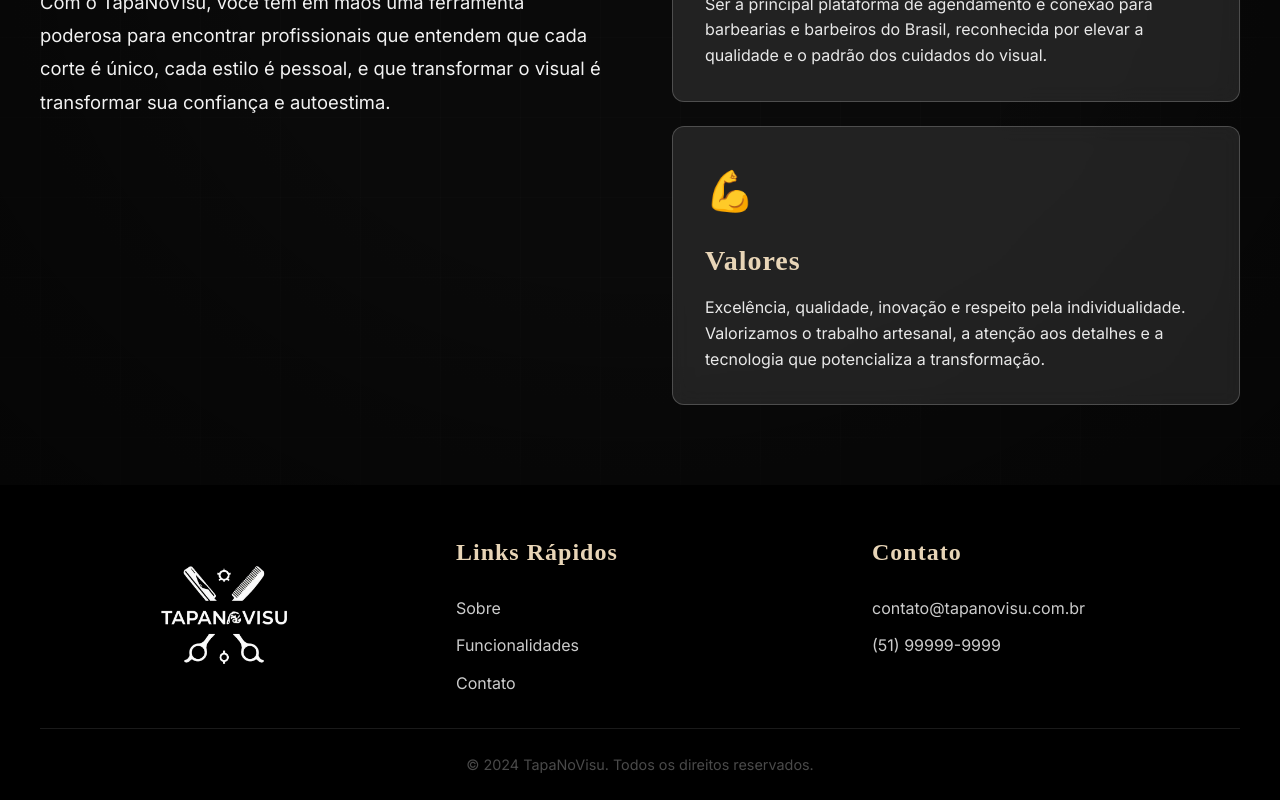
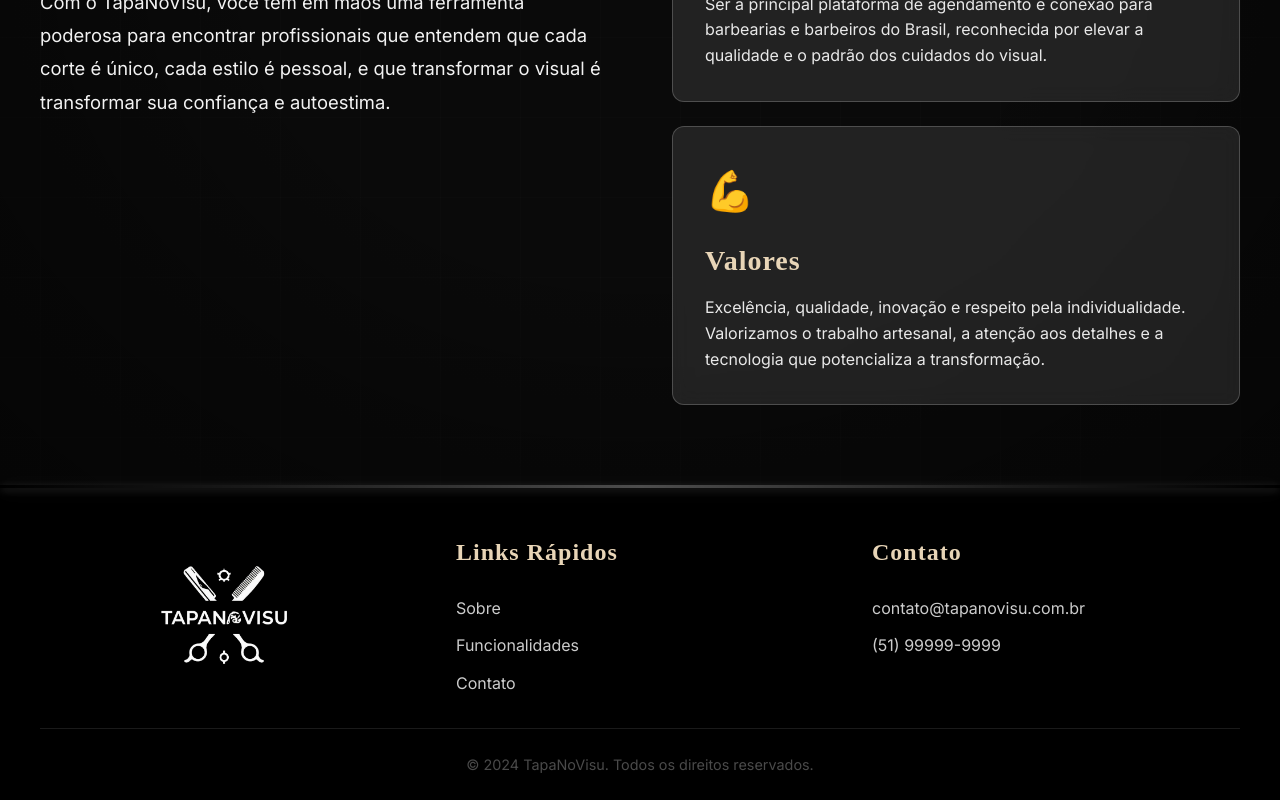
Before and after one commit to thiagosm89/navacho-frontend, a React (Vite) app: page / in a window 1280 px wide. Shown: the part 2254-3054 px from the top of the page. Built offline with nearby package versions, Linux system fonts and the light colour scheme; a web font is replaced by a local one.

Commit message:
fix: ajustes

```diff
--- a/src/components/Footer/Footer.css
+++ b/src/components/Footer/Footer.css
@@ -2,6 +2,27 @@
   background-color: var(--tapanovisu-preto);
   color: var(--tapanovisu-branco);
   padding: 3rem 2rem 1.5rem;
+  position: relative;
+}
+
+.footer::before {
+  content: '';
+  position: absolute;
+  top: 0;
+  left: 0;
+  right: 0;
+  height: 3px;
+  background: linear-gradient(
+    90deg,
+    transparent 0%,
+    rgba(255, 255, 255, 0.1) 20%,
+    rgba(255, 255, 255, 0.3) 50%,
+    rgba(255, 255, 255, 0.1) 80%,
+    transparent 100%
+  );
+  box-shadow:
+    0 2px 8px rgba(255, 255, 255, 0.2),
+    0 0 20px rgba(255, 255, 255, 0.1);
 }
 
 .footer-container {
```
